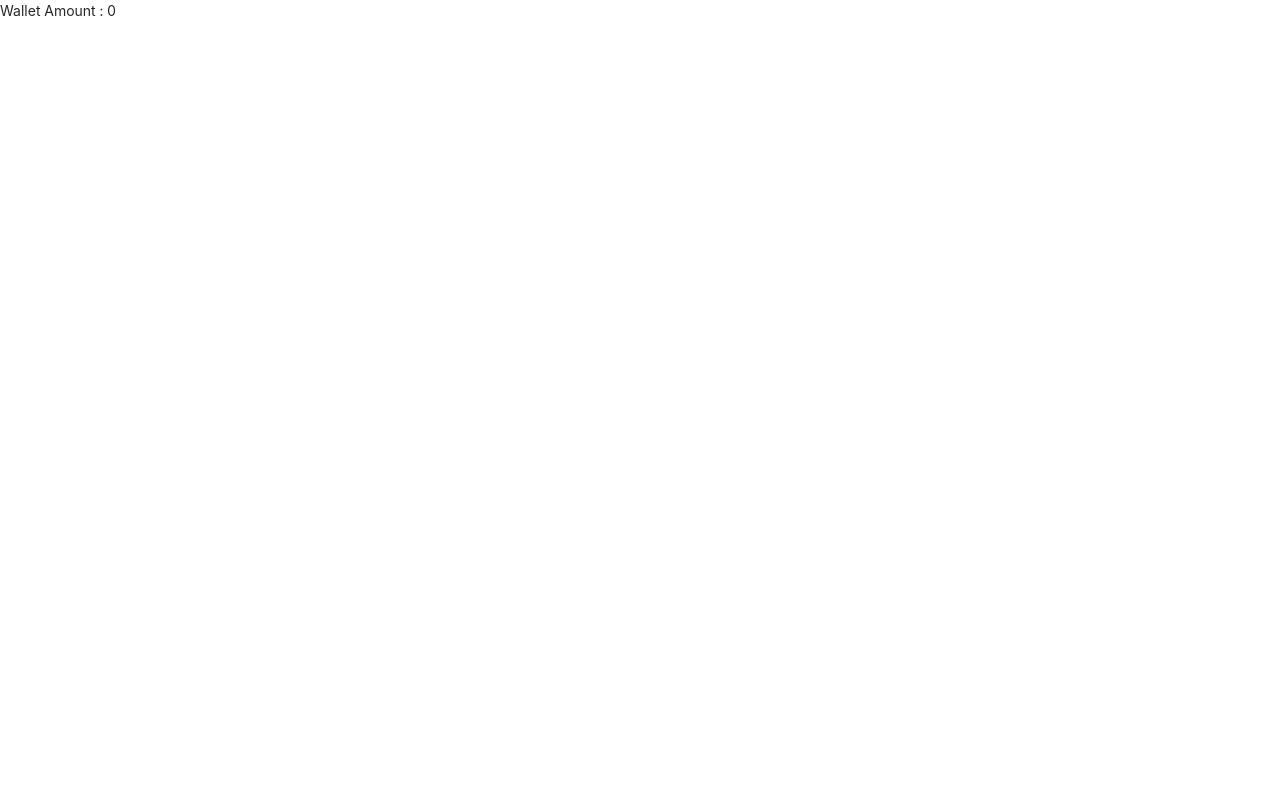
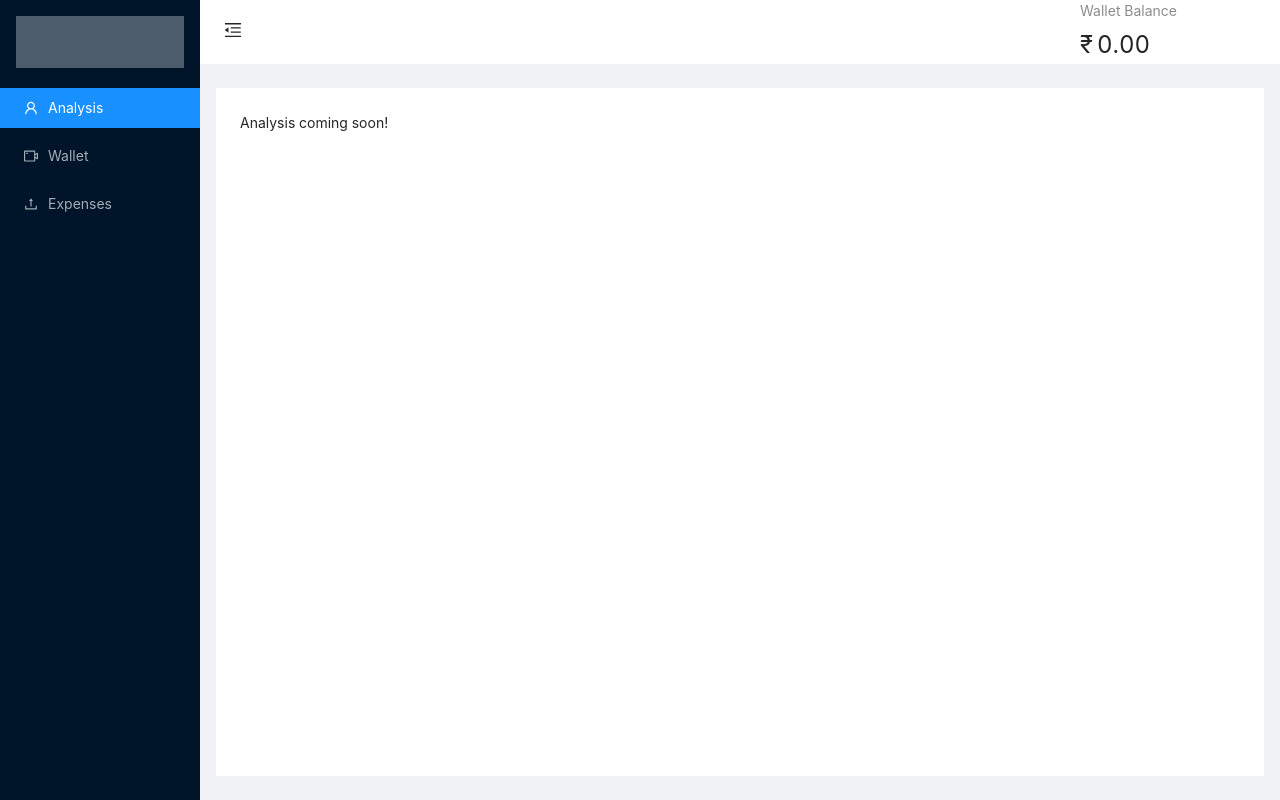
Before and after one commit to ravar3993/ExpenseTracker, a React (Create React App) app in the folder client/expense_tracker/: page /dashboard in a window 1280 px wide. Built offline with nearby package versions, Linux system fonts and the light colour scheme; no server answers.

Commit message:
initial dashboard changes

```diff
--- a/client/expense_tracker/src/components/Dashboard.js
+++ b/client/expense_tracker/src/components/Dashboard.js
@@ -1,16 +1,72 @@
 import React, { Component } from 'react';
 import Wallet from './Wallet'
+import DashboardView from './DashboardView'
+import 'antd/dist/antd.css';
+import '../styles/dashboard.css';
+import { Layout, Menu } from 'antd';
+import {
+  MenuUnfoldOutlined,
+  MenuFoldOutlined,
+  UserOutlined,
+  VideoCameraOutlined,
+  UploadOutlined,
+} from '@ant-design/icons';
+
+const { Header, Sider } = Layout;
+
 
 class Dashboard extends Component {
     constructor(){
         super()
+        this.state = {
+            collapsed: false,
+            view_name: "analysis"
+        };
+
     }
-    render(){
-        return (
-            <>
-            <Wallet />
-            </>
-        )
+
+
+    toggle = () => {
+    this.setState({
+        collapsed: !this.state.collapsed,
+        });
+    };
+
+
+
+
+    render() {
+    return (
+        <Layout className="dashboard-layout">
+        <Sider trigger={null} collapsible collapsed={this.state.collapsed}>
+            <div className="logo" />
+            <Menu theme="dark" mode="inline" defaultSelectedKeys={['1']}>
+            <Menu.Item key="1" icon={<UserOutlined />} onClick={() => {this.setState({view_name:"analysis"})}}>
+                Analysis
+            </Menu.Item>
+            <Menu.Item key="2" icon={<VideoCameraOutlined />} onClick={() => {this.setState({view_name:"wallet"})}}>
+                Wallet
+            </Menu.Item>
+            <Menu.Item key="3" icon={<UploadOutlined />} onClick={() => {this.setState({view_name:"expense"})}}>
+                Expenses
+            </Menu.Item>
+            </Menu>
+        </Sider>
+        <Layout className="site-layout">
+            <Header className="site-layout-background" style={{ padding: 0 }}>
+            {React.createElement(this.state.collapsed ? MenuUnfoldOutlined : MenuFoldOutlined, {
+                className: 'trigger',
+                onClick: this.toggle,
+            })}
+             <div className="header-wallet">
+                <Wallet />
+            </div>
+            </Header>
+
+            <DashboardView view_name={this.state.view_name}/>
+        </Layout>
+        </Layout>
+    );
     }
 }
 
--- /dev/null
+++ b/client/expense_tracker/src/components/DashboardView.js
@@ -0,0 +1,35 @@
+import React, { Component } from 'react';
+import { Layout, Menu } from 'antd';
+const { Header, Sider, Content } = Layout;
+
+
+class DashboardView extends Component {
+    constructor(){
+        super()
+    }
+
+    render() {
+        let view_content
+        if(this.props.view_name === "analysis"){
+            view_content = "Analysis coming soon!"
+        }else if(this.props.view_name === "wallet"){
+            view_content = "Wallet coming soon!"
+        }else if(this.props.view_name === "expense"){
+            view_content = "Expense coming soon!"
+        }
+        return (
+            <Content
+            className="site-layout-background"
+            style={{
+                margin: '24px 16px',
+                padding: 24,
+                minHeight: 280,
+            }}
+            >
+            {view_content}
+            </Content>
+        )
+    }
+}
+
+export default DashboardView;
--- a/client/expense_tracker/src/components/Wallet.js
+++ b/client/expense_tracker/src/components/Wallet.js
@@ -1,5 +1,6 @@
 import React, { PureComponent } from 'react';
 import configData from "../configData.json"
+import { Statistic } from 'antd';
 
 class Wallet extends PureComponent {
     constructor(){
@@ -40,7 +41,7 @@ class Wallet extends PureComponent {
     render(){
         return (
             <>
-            <p>Wallet Amount : { this.state.wallet_balance } </p>
+            <Statistic title="Wallet Balance" prefix={'\u20B9'} value={ this.state.wallet_balance} precision={2} />
             </>
         )
     }
--- /dev/null
+++ b/client/expense_tracker/src/styles/dashboard.css
@@ -0,0 +1,31 @@
+.trigger {
+font-size: 18px;
+line-height: 64px;
+padding: 0 24px;
+cursor: pointer;
+transition: color 0.3s;
+}
+
+.trigger:hover {
+color: #1890ff;
+}
+
+.logo {
+height: 52px;
+background: rgba(255, 255, 255, 0.3);
+margin: 16px;
+}
+
+.site-layout .site-layout-background {
+background: #fff;
+}
+
+.dashboard-layout{
+    height: 100vh;
+    overflow: auto;
+}
+
+.header-wallet{
+    float: right;
+    width: 200px;
+}
```
